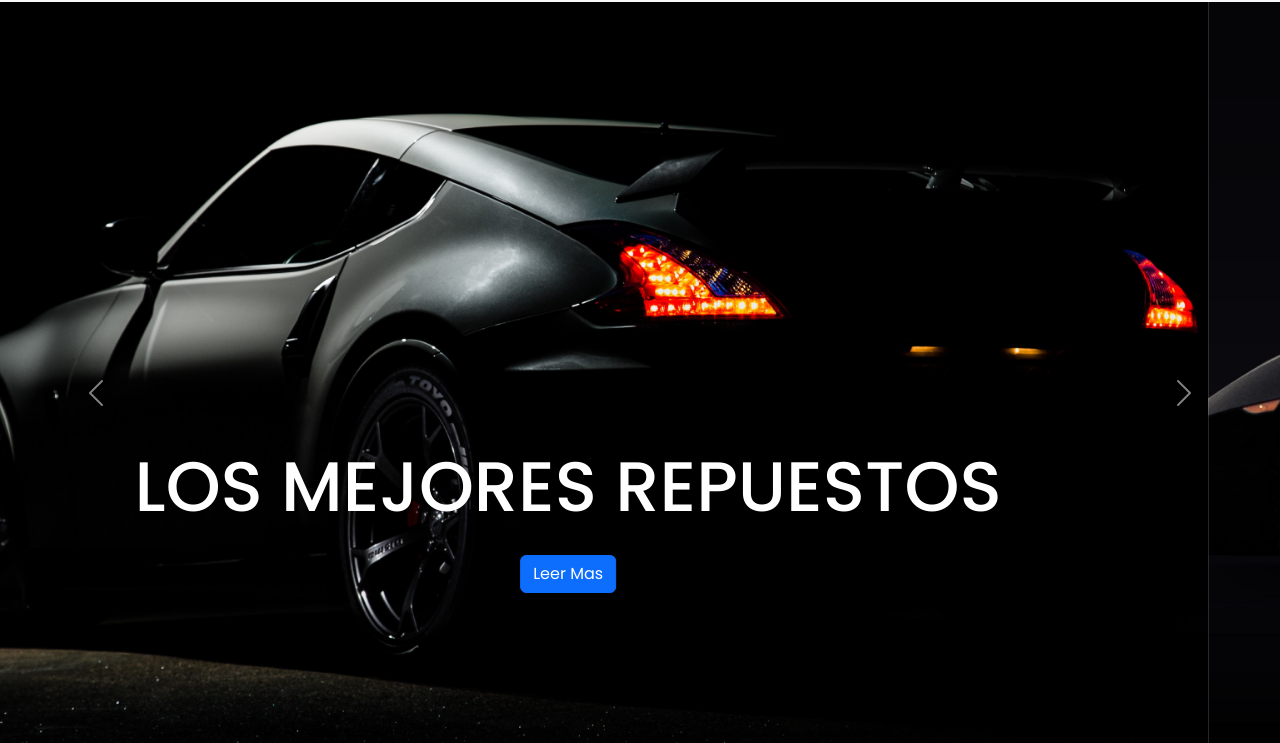
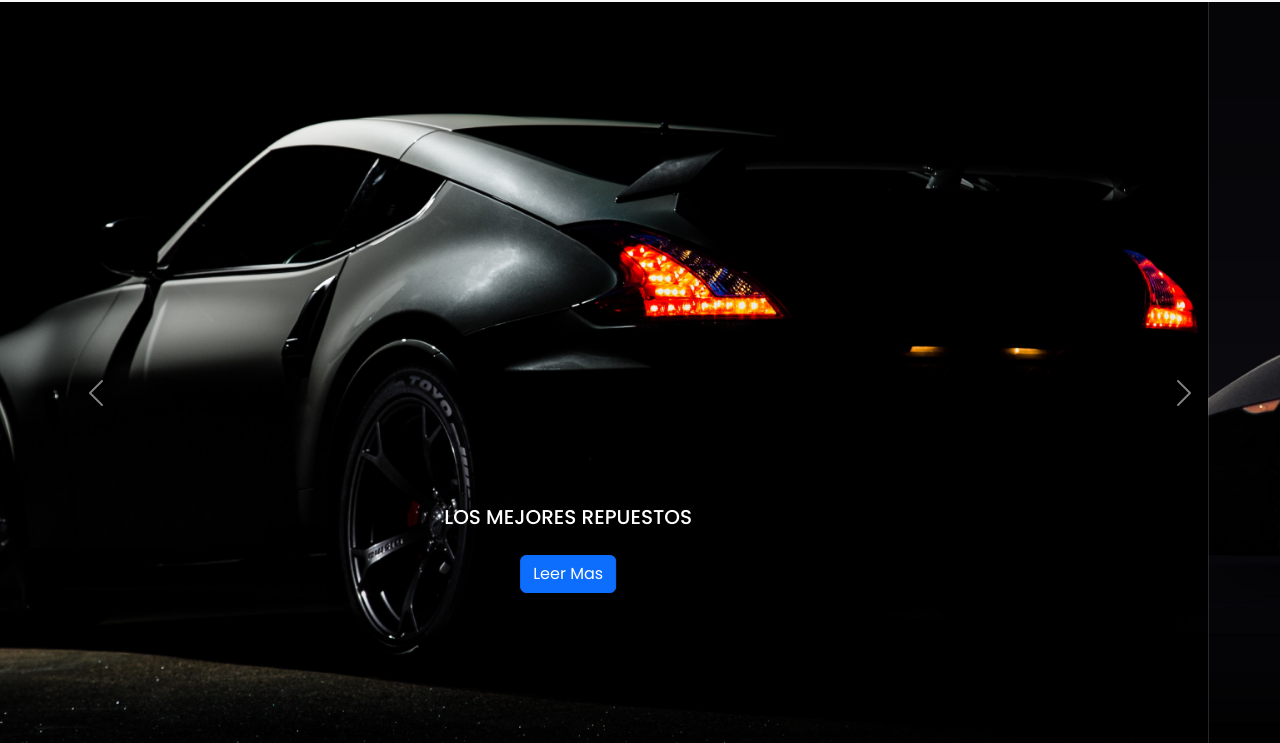
Before and after one commit to David8300/Repuestos, a plain HTML site: page index.html in a window 1280 px wide. Shown: the part 57-800 px from the top of the page. Drawn offline with nearby package versions, Linux system fonts and the light colour scheme.

Commit message:
Arreglada la letra

```diff
--- a/style.css
+++ b/style.css
@@ -29,8 +29,8 @@
 }
 
 .carousel-caption h5{
-    font-size:70px;
-    font-weight: 600px;
+    font-size:20px;
+    font-weight: 100px;
     text-transform: uppercase;
     margin-top: 25px;
 }
```
